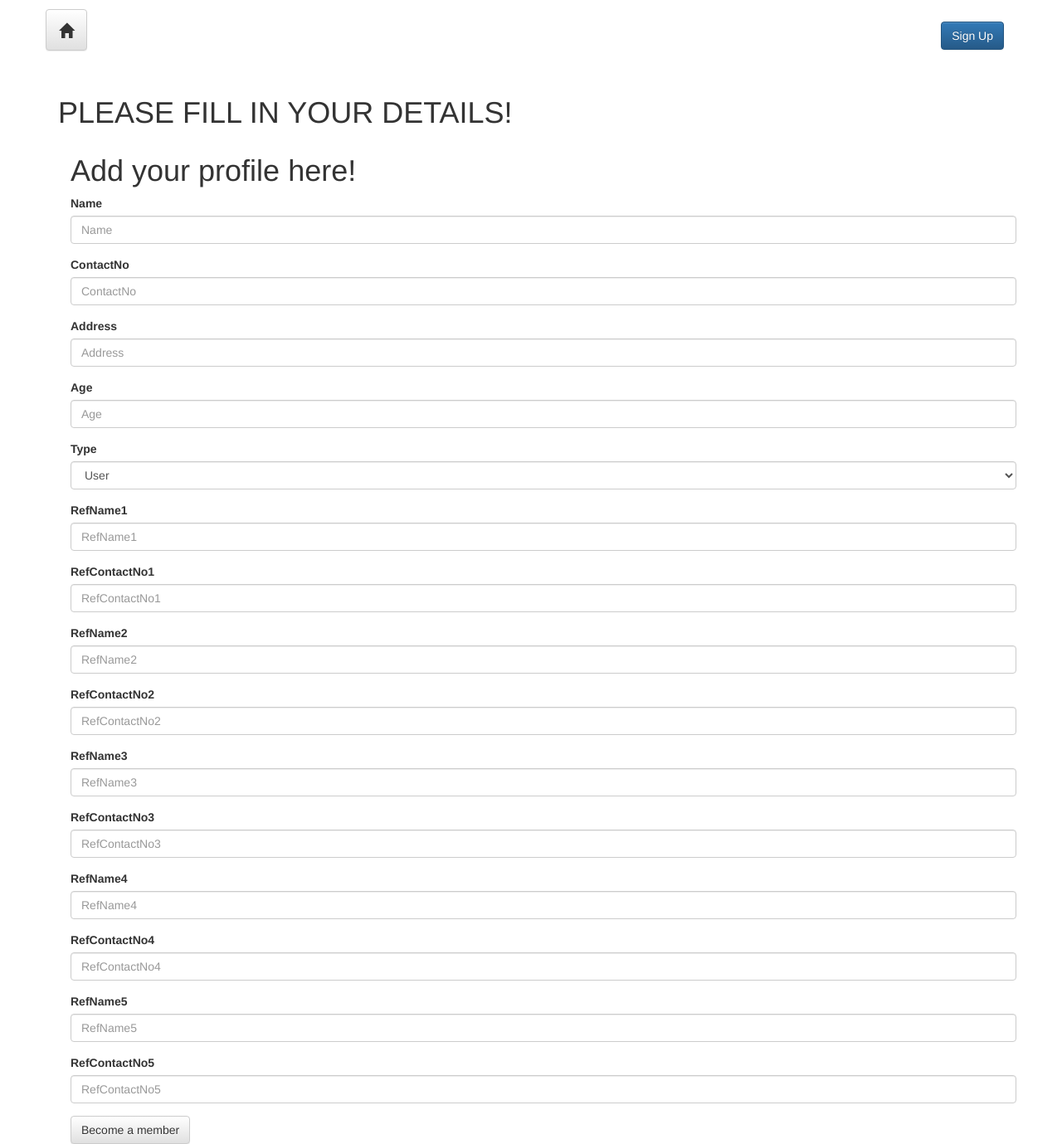
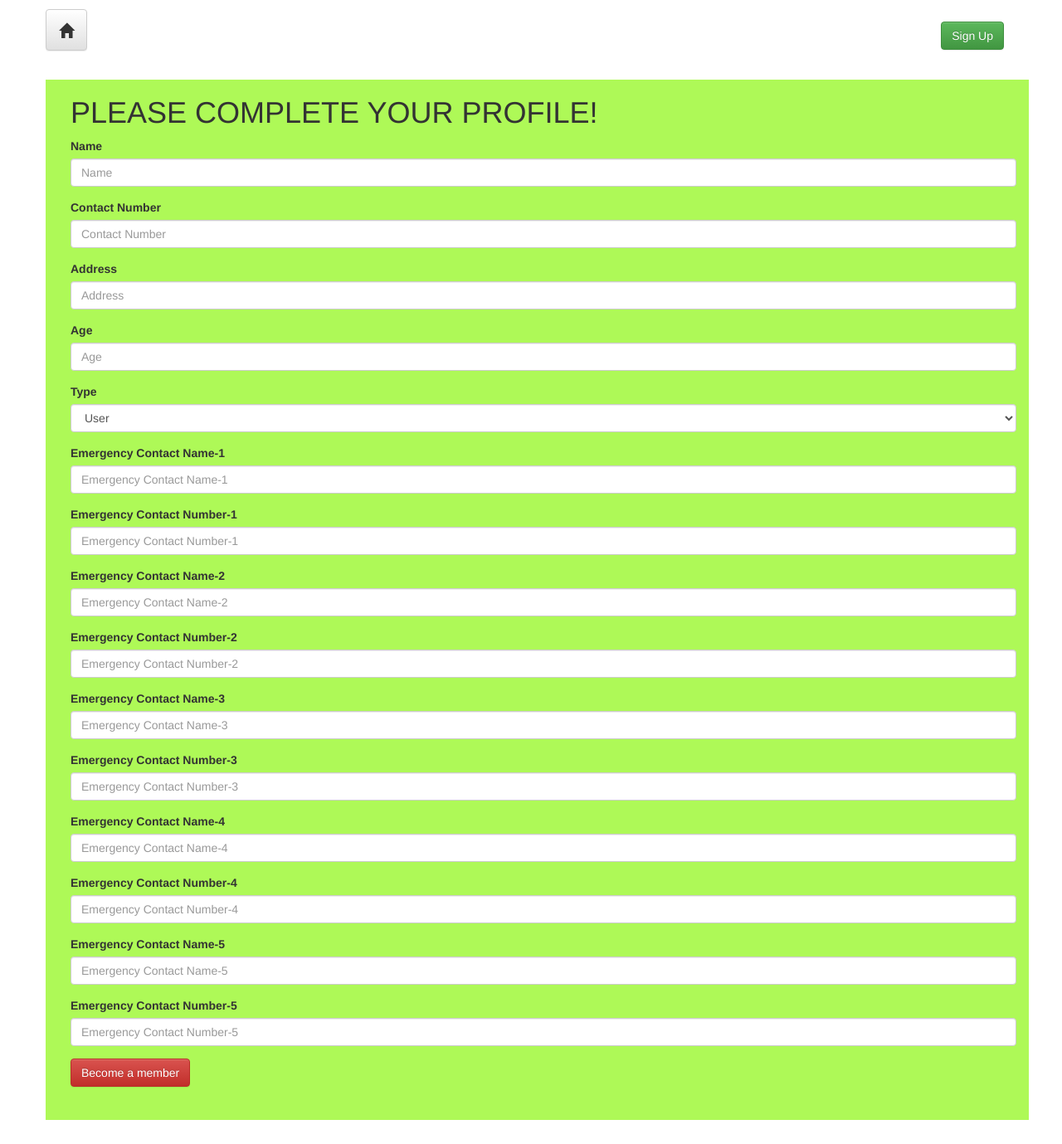
Before and after one commit to Kavita309/Jhapki, a Django app: page /myapp/addprofile/ in a window 1280 px wide. Shown: the top 1379 px of the page at 83% size. After the commit the page ends 1350 px from the top, so only its background shows below. Run offline with Django 3.2, Linux system fonts and the light colour scheme; a map, chart or similar area stays blank; some libraries are stand-ins or nearby versions.

Commit message:
UI added

```diff
--- a/OST/OST/settings.py
+++ b/OST/OST/settings.py
@@ -121,5 +121,7 @@ USE_TZ = True
 # https://docs.djangoproject.com/en/1.11/howto/static-files/
 
 STATIC_URL = '/static/'
+STATICFILES_DIRS = [os.path.join(BASE_DIR, 'static')]
+
 LOGIN_REDIRECT_URL = "home"
 LOGOUT_REDIRECT_URL = "home"
--- a/OST/myapp/models.py
+++ b/OST/myapp/models.py
@@ -21,19 +21,19 @@ USER_CHOICES= [
     ]
 
 class Profile(models.Model):
-    Name=models.CharField(max_length=264)
-    ContactNo=PhoneNumberField(null=False, blank=False, unique=True)
+    Name=models.CharField('Name',max_length=264)
+    ContactNo=PhoneNumberField('Contact Number',null=False, blank=False, unique=True)
     Address=models.CharField(max_length=264)
     Age=models.IntegerField()
     Type = models.CharField(max_length=6, choices=USER_CHOICES, default='user')
-    RefName1=models.CharField(max_length=264)
-    RefContactNo1=PhoneNumberField(null=False, blank=False, unique=True)
-    RefName2=models.CharField(max_length=264)
-    RefContactNo2=PhoneNumberField(null=False, blank=False, unique=True)
-    RefName3=models.CharField(max_length=264)
-    RefContactNo3=PhoneNumberField(null=False, blank=False, unique=True)
-    RefName4=models.CharField(max_length=264)
-    RefContactNo4=PhoneNumberField(null=False, blank=False, unique=True)
-    RefName5=models.CharField(max_length=264)
-    RefContactNo5=PhoneNumberField(null=False, blank=False, unique=True)
+    RefName1=models.CharField('Emergency Contact Name-1',max_length=264)
+    RefContactNo1=PhoneNumberField('Emergency Contact Number-1',null=False, blank=False, unique=True)
+    RefName2=models.CharField('Emergency Contact Name-2',max_length=264)
+    RefContactNo2=PhoneNumberField('Emergency Contact Number-2',null=False, blank=False, unique=True)
+    RefName3=models.CharField('Emergency Contact Name-3',max_length=264)
+    RefContactNo3=PhoneNumberField('Emergency Contact Number-3',null=False, blank=False, unique=True)
+    RefName4=models.CharField('Emergency Contact Name-4',max_length=264)
+    RefContactNo4=PhoneNumberField('Emergency Contact Number-4',null=False, blank=False, unique=True)
+    RefName5=models.CharField('Emergency Contact Name-5',max_length=264)
+    RefContactNo5=PhoneNumberField('Emergency Contact Number-5',null=False, blank=False, unique=True)
     Accuracy=models.IntegerField(default=0)
--- a/OST/templates/addprofile.html
+++ b/OST/templates/addprofile.html
@@ -4,7 +4,7 @@
 <html>
   <head>
     <meta charset="utf-8">
-    <title>Jhapki2</title>
+    <title>Sleep Detection</title>
 
     <link rel="stylesheet" href="https://maxcdn.bootstrapcdn.com/bootstrap/3.3.7/css/bootstrap.min.css" integrity="sha384-BVYiiSIFeK1dGmJRAkycuHAHRg32OmUcww7on3RYdg4Va+PmSTsz/K68vbdEjh4u" crossorigin="anonymous">
     <link href="https://fonts.googleapis.com/css?family=Cairo" rel="stylesheet">
@@ -29,9 +29,9 @@
             </a>
     					<ul class="nav navbar-nav navbar-right">
     						{% if user.is_authenticated %}
-                    <li><a href="{% url 'myapp:logout' %}"><button type="button" class="btn btn-primary">LogOut</button></a></li>
+                    <li><a href="{% url 'myapp:logout' %}"><button type="button" class="btn btn-success">LogOut</button></a></li>
     						{% else %}
-                      <li><a href="{% url 'myapp:signup' %}"><button type="button" class="btn btn-primary">Sign Up</button></a></li>
+                      <li><a href="{% url 'myapp:signup' %}"><button type="button" class="btn btn-success">Sign Up</button></a></li>
                       <li><p></p></li>
     						{% endif %}
 
@@ -40,20 +40,26 @@
     		</nav>
         {% block fullscreen %}
         {% endblock %}
-        <div class="container mycontent">
+        <div class="container mycontent container_3">
           {% block content %}
-          <h1>PLEASE FILL IN YOUR DETAILS!</h1>
-          <div class="container">
-              <h1>Add your profile here!</h1>
+
+          <div class="container container_3">
+            <h1 >PLEASE COMPLETE YOUR PROFILE!</h1>
+
               <form method="POST" class="form">
                   {% csrf_token %}
                   {% bootstrap_form form %}
-                  <input type="submit" value="Become a member" class="btn btn-default">
+                  <input type="submit" value="Become a member" class="btn btn-danger">
+                  <br><br><br>
               </form>
           </div>
           {% endblock %}
         </div>
-
+        <style media="screen">
+          .container_3{
+            background-color: #aef957;
+          }
+        </style>
   <canvas id="canvas"></canvas>
 
   </body>
--- a/OST/templates/login.html
+++ b/OST/templates/login.html
@@ -8,7 +8,7 @@
 {% endblock %}
 
 {% block content %}
-<div class="container">
+<div class="container container_3">
     <h1>LOGIN</h1>
     <form method="POST" class="form">
         {% csrf_token %}
@@ -20,7 +20,9 @@
         }
       </script>
 <input type="submit" onclick="clickAlert()" value="Login" class="btn btn-default button button-block">
+<br><br><br>
         <!-- <input type="submit" value="Login" class="btn btn-default button button-block"> -->
     </form>
 </div>
+
 {% endblock %}
--- a/OST/templates/signup.html
+++ b/OST/templates/signup.html
@@ -9,12 +9,13 @@
 {% endblock %}
 
 {% block content %}
-<div class="container">
+<div class="container container_3">
     <h1>SIGN UP!</h1>
     <form method="POST" class="form">
         {% csrf_token %}
         {% bootstrap_form form %}
         <input type="submit" value="Sign Up" class="btn btn-default">
+        <br><br><br>
     </form>
 </div>
 {% endblock %}
```
Also changed, not shown: OST/templates/base.html (+16 -6 lines), OST/templates/index.html (+216 -8 lines), OST/db.sqlite3, OST/myapp/forms.py (line endings or trailing spaces), OST/myapp/migrations/0002_auto_20190409_0042.py (added), OST/myapp/migrations/0003_auto_20190409_0047.py (added), OST/myapp/migrations/0004_auto_20190409_0050.py (added).
